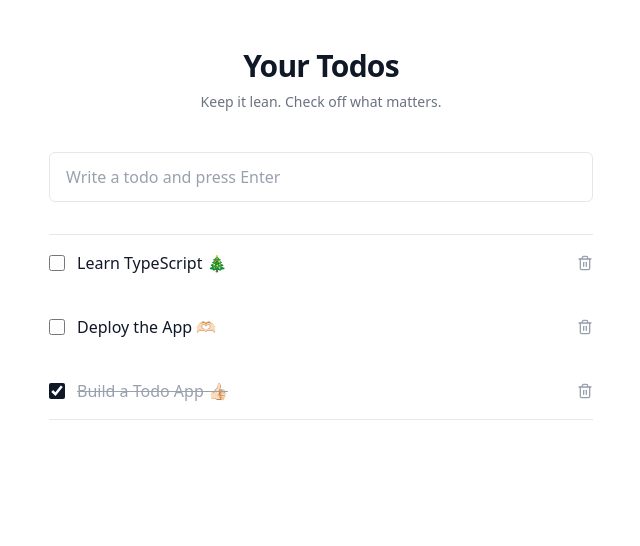
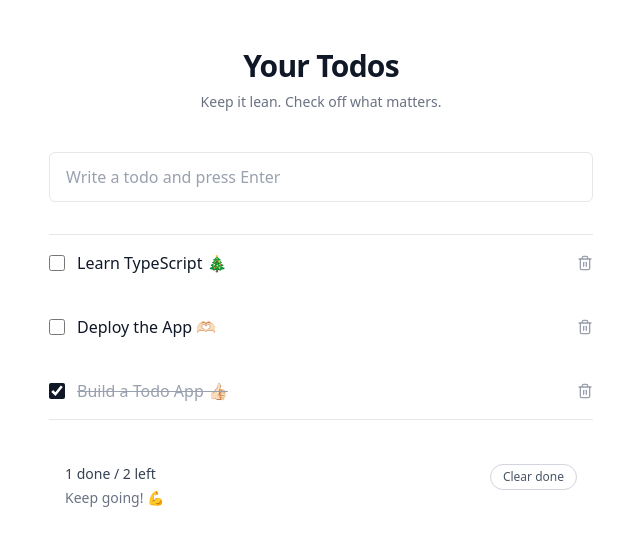
Before and after one commit to sorawitt/todo-app, a React (Vite) app: page / in a window 1280 px wide. Shown: the top 546 px of the page, without its empty margins (319-959 px from the left). Built offline with nearby package versions, Linux system fonts and the light colour scheme.

Commit message:
feat(todos): add summary with clear controls

```diff
--- a/src/App.tsx
+++ b/src/App.tsx
@@ -1,6 +1,7 @@
 import { useState } from "react";
 import AddTodoForm from "./components/AddTodoForm";
 import { dummyTodos } from "./data/todos";
+import TodoSummary from "./components/TodoSummary";
 import TodoList from "./components/TodoList";
 
 export default function App() {
@@ -19,6 +20,10 @@ export default function App() {
 
   const handleDelete = (id: number) => {
     setTodos((prev) => prev.filter((todo) => todo.id !== id));
+  };
+
+  const handleClearCompleted = () => {
+    setTodos((prev) => prev.filter((todo) => !todo.completed));
   };
 
   return (
@@ -47,6 +52,7 @@ export default function App() {
           ) : (
             <p className="text-sm text-gray-500">Nothing on your list yet.</p>
           )}
+          <TodoSummary todos={todos} onClearCompleted={handleClearCompleted} />
         </div>
       </section>
     </main>
--- /dev/null
+++ b/src/components/TodoSummary.tsx
@@ -0,0 +1,46 @@
+import type { Todo } from "../types/todo";
+
+interface TodoSummaryProps {
+  todos: Todo[];
+  onClearCompleted: () => void;
+}
+
+export default function TodoSummary({
+  todos,
+  onClearCompleted,
+}: TodoSummaryProps) {
+  const total = todos.length;
+  const remaining = todos.filter((todo) => !todo.completed).length;
+  const completed = total - remaining;
+
+  const message =
+    total === 0
+      ? "Add your first task to get started."
+      : remaining === 0
+      ? "All tasks completed! 🎉"
+      : "Keep going! 💪";
+
+  const showClearButton = completed > 0;
+
+  return (
+    <section className="px-4 py-3 text-sm text-gray-700">
+      <div className="flex items-start justify-between gap-4">
+        <div>
+          <p>
+            {completed} done / {remaining} left
+          </p>
+          <p className="mt-1 text-gray-500">{message}</p>
+        </div>
+        {showClearButton ? (
+          <button
+            type="button"
+            onClick={onClearCompleted}
+            className="rounded-full border border-gray-300 px-3 py-1 text-xs font-medium text-gray-600 transition hover:border-gray-400 hover:text-gray-800"
+          >
+            Clear done
+          </button>
+        ) : null}
+      </div>
+    </section>
+  );
+}
```
